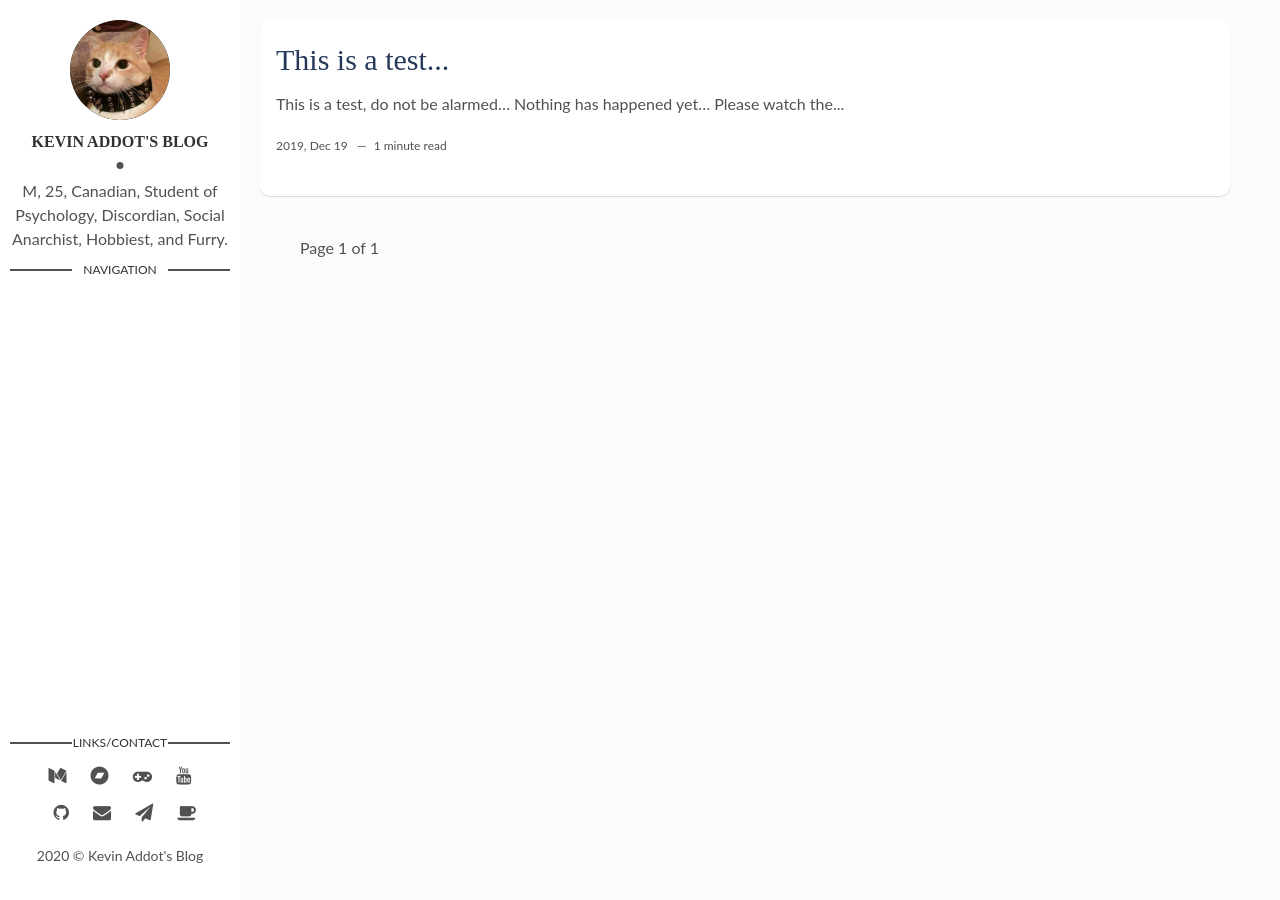
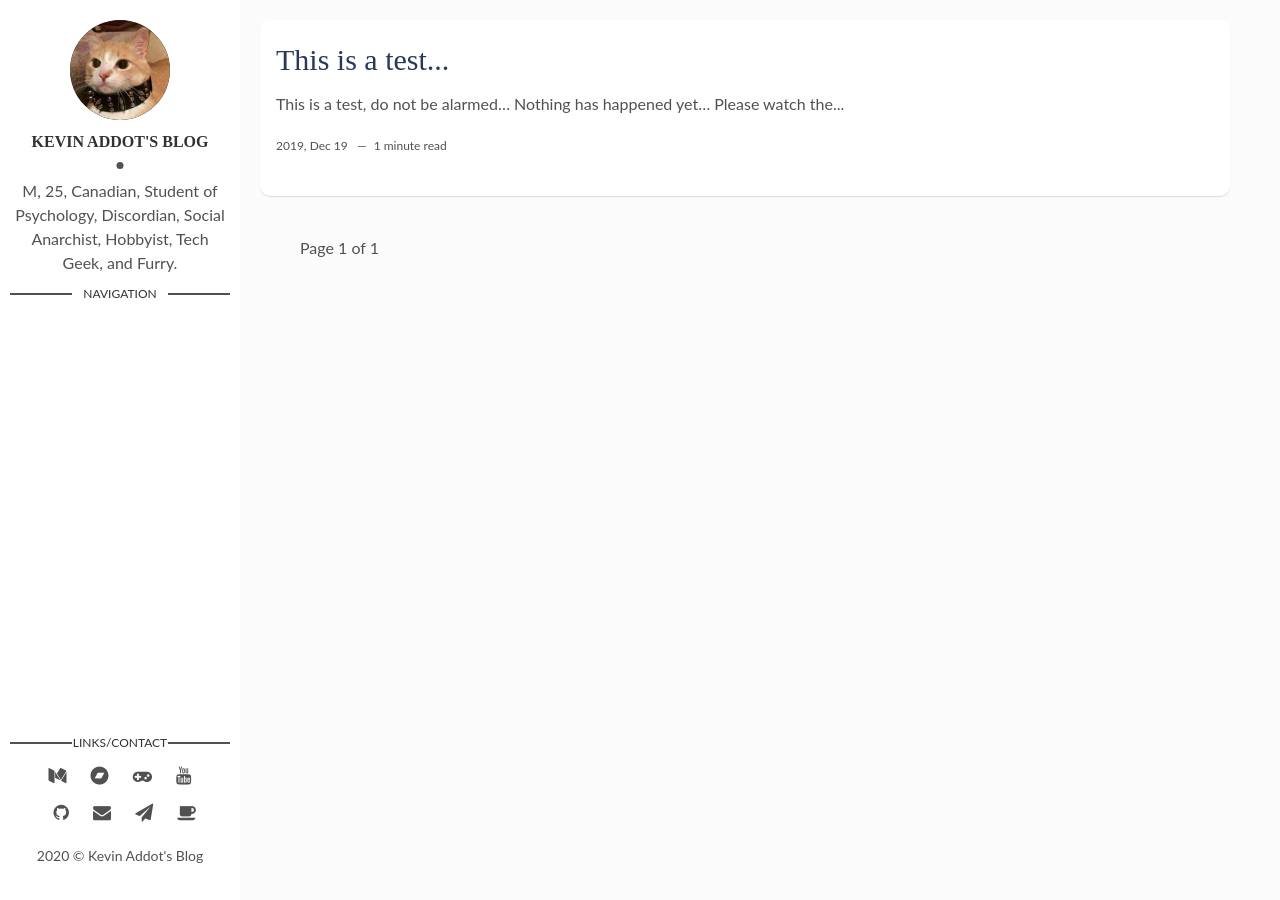
Before and after one commit to ADotInTime/ADotInTime, a Jekyll site: the page built from index.html, in a window 1280 px wide. Built offline with Jekyll 4.4.1, drawn with Linux system fonts in a browser that asks for light colours; the list of posts is cut into pages by our own code.

Commit message:
about-author typo/update
Fixing typo and adding a discription to about-author

```diff
--- a/_config.yml
+++ b/_config.yml
@@ -9,7 +9,7 @@ site-twitter: #if your site has a twitter account, enter it here
 # Author Settings
 author: Kevin Addot's Blog # add your name
 author-img: avatar.jpg # add your photo
-about-author: M, 25, Canadian, Student of Psychology, Discordian, Social Anarchist, Hobbiest, and Furry. # add description
+about-author: M, 25, Canadian, Student of Psychology, Discordian, Social Anarchist, Hobbyist, Tech Geek, and Furry. # add description
 pages-directory: # directory for all the sections of the website
 # social-twitter: # add your Twitter handle
 # social-facebook: # add your Facebook handle
```
